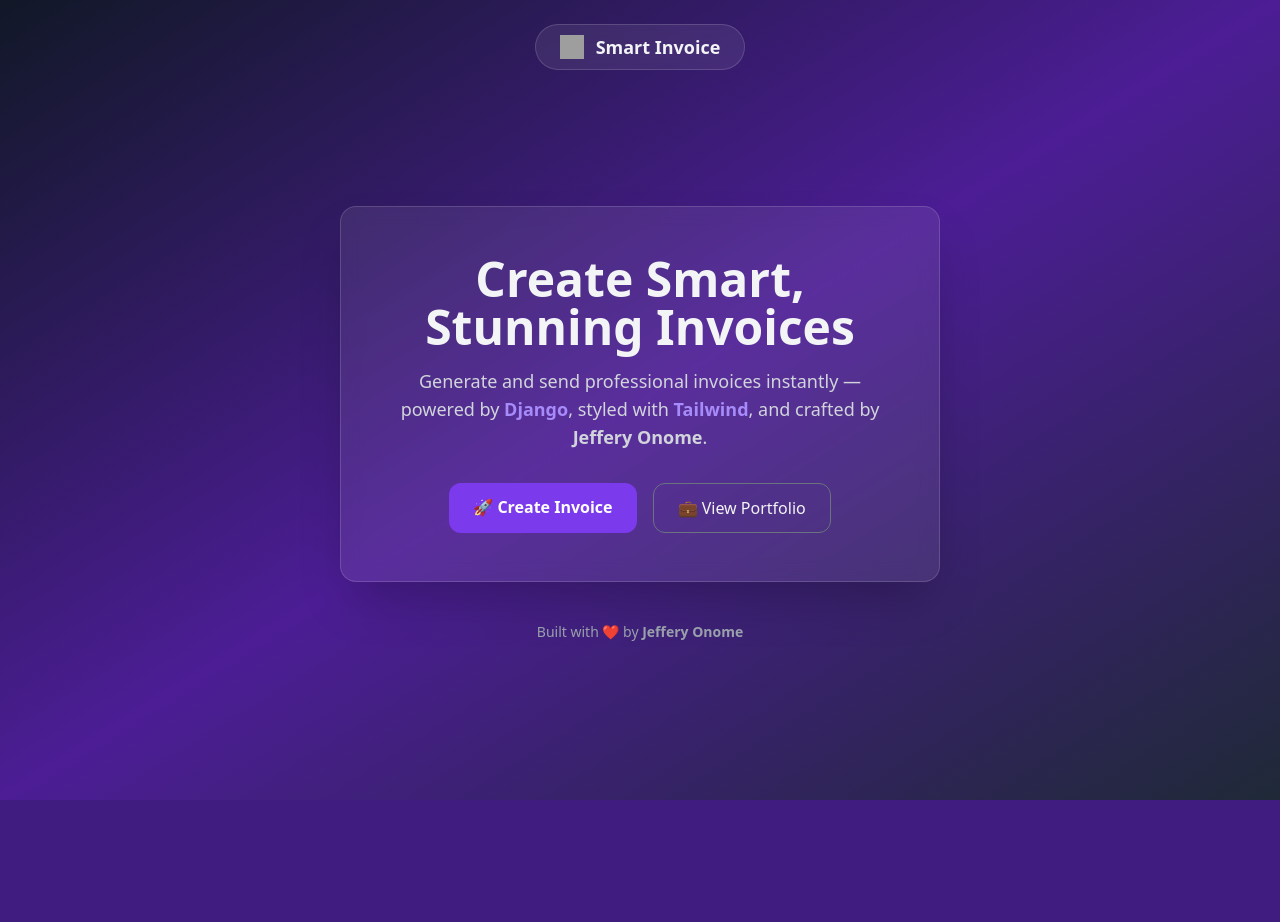
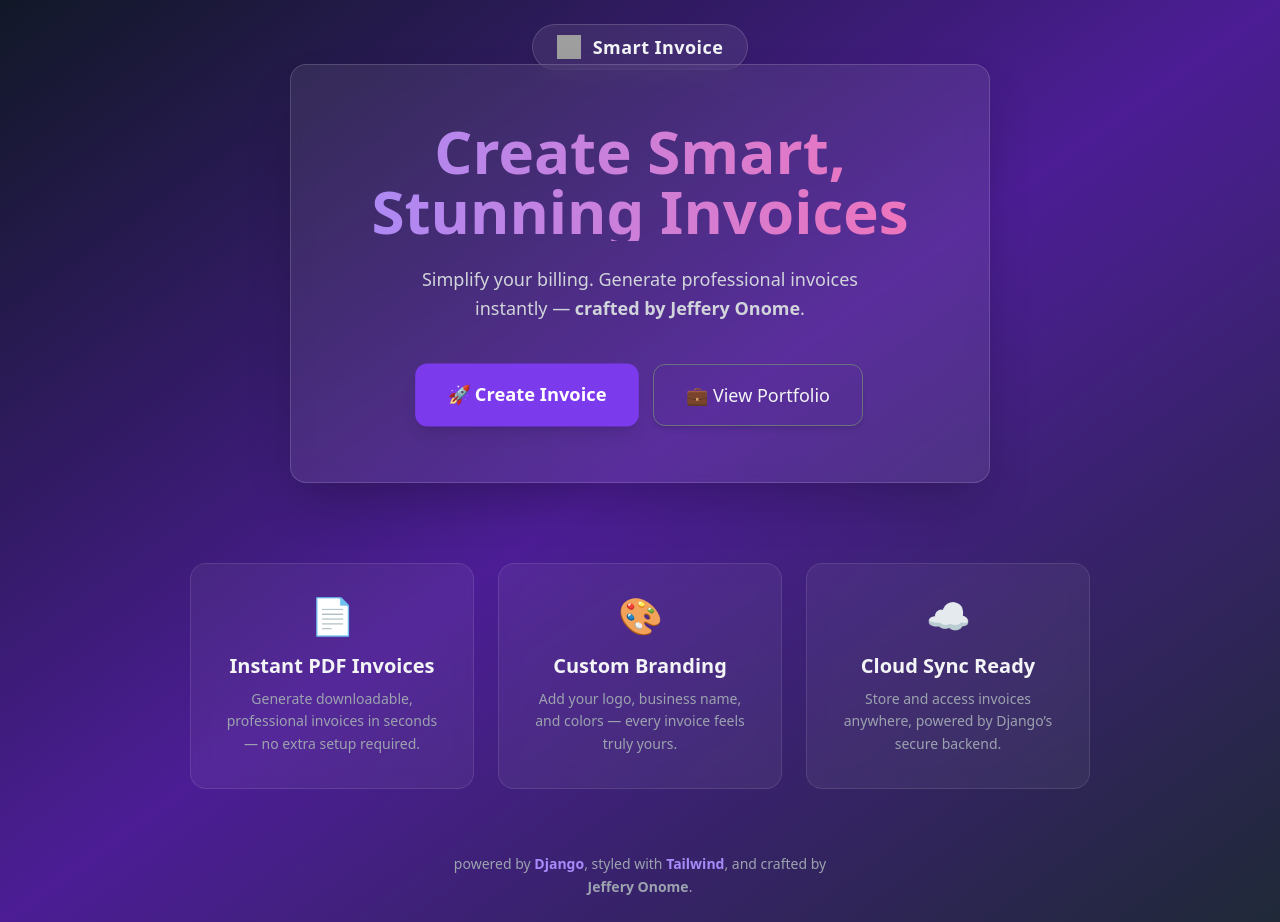
Before and after one commit to goldenjeffempire/smart-invoice, a Django app: page / in a window 1280 px wide. Before the commit the page ends 800 px from the top, so only its background shows below. Run offline with Django 5.2, Linux system fonts and the light colour scheme; data comes from the database, SQL or seed files in the repository; some libraries are stand-ins or nearby versions; grey boxes are pictures that could not be loaded.

Commit message:
Add branded landing page

```diff
--- a/invoices/templates/invoices/landing.html
+++ b/invoices/templates/invoices/landing.html
@@ -6,48 +6,152 @@
   <title>Smart Invoice — Built by Jeffery Onome</title>
   <script src="https://cdn.tailwindcss.com"></script>
   <style>
+    /* Glassmorphism Base */
     .glass {
       background: rgba(255, 255, 255, 0.08);
       backdrop-filter: blur(10px);
       -webkit-backdrop-filter: blur(10px);
       border: 1px solid rgba(255, 255, 255, 0.15);
     }
+
+    /* Button Animation */
     .btn-animate {
       transition: all 0.3s ease;
       transform: scale(1);
+      animation: gentlePulse 3s ease-in-out infinite;
     }
     .btn-animate:hover {
-      transform: scale(1.05);
+      transform: scale(1.08) translateY(-2px);
+      box-shadow: 0 10px 25px rgba(139, 92, 246, 0.4);
+      background: linear-gradient(90deg, #8b5cf6, #a78bfa);
+    }
+
+    /* Hero fade-in */
+    .fade-in {
+      opacity: 0;
+      transform: translateY(10px);
+      animation: fadeIn 1s ease forwards;
+    }
+
+    /* Keyframes */
+    @keyframes fadeIn {
+      to {
+        opacity: 1;
+        transform: translateY(0);
+      }
+    }
+    @keyframes gentlePulse {
+      0%, 100% {
+        transform: scale(1);
+      }
+      50% {
+        transform: scale(1.05);
+      }
+    }
+
+    /* Feature Card Animation */
+    .card {
+      opacity: 0;
+      transform: translateY(30px);
+      transition: all 0.8s ease-out;
+      background: rgba(255, 255, 255, 0.05);
+      border: 1px solid rgba(255, 255, 255, 0.1);
+      backdrop-filter: blur(10px);
+    }
+    .card.visible {
+      opacity: 1;
+      transform: translateY(0);
+    }
+    .card:hover {
+      transform: translateY(-6px);
+      border-color: rgba(255, 255, 255, 0.3);
+      box-shadow: 0 10px 25px rgba(139, 92, 246, 0.3);
     }
   </style>
 </head>
-<body class="bg-gradient-to-br from-gray-900 via-violet-900 to-gray-800 text-gray-100 flex flex-col items-center justify-center min-h-screen">
+
+<body class="bg-gradient-to-br from-gray-900 via-violet-900 to-gray-800 text-gray-100 flex flex-col items-center justify-center min-h-screen overflow-x-hidden">
+
+  <!-- Header -->
   <header class="absolute top-6 left-0 w-full flex justify-center">
-    <div class="glass px-6 py-2 rounded-full flex items-center gap-3">
+    <div class="glass px-6 py-2 rounded-full flex items-center gap-3 shadow-md">
       <img src="https://cdn-icons-png.flaticon.com/512/2329/2329231.png" alt="Smart Invoice Logo" class="w-6 h-6" />
-      <span class="text-lg font-semibold">Smart Invoice</span>
+      <span class="text-lg font-semibold tracking-wide">Smart Invoice</span>
     </div>
   </header>
 
-  <main class="text-center px-6 glass rounded-2xl shadow-2xl py-12 mt-12 w-[90%] md:w-[600px]">
-    <h1 class="text-4xl md:text-5xl font-bold mb-4 leading-tight">Create Smart, Stunning Invoices</h1>
-    <p class="text-gray-300 mb-8 max-w-lg mx-auto text-lg">
-      Generate and send professional invoices instantly — powered by <span class="font-semibold text-violet-400">Django</span>, styled with <span class="font-semibold text-violet-400">Tailwind</span>, and crafted by <strong>Jeffery Onome</strong>.
+  <!-- Hero Section -->
+  <main class="text-center px-6 glass rounded-2xl shadow-2xl py-14 mt-16 w-[90%] md:w-[700px] fade-in">
+    <h1 class="text-5xl md:text-6xl font-extrabold mb-6 leading-tight bg-clip-text text-transparent bg-gradient-to-r from-violet-400 to-pink-400">
+      Create Smart, Stunning Invoices
+    </h1>
+
+    <p class="text-gray-300 mb-10 max-w-lg mx-auto text-lg leading-relaxed">
+      Simplify your billing. Generate professional invoices instantly —
+      <strong>crafted by Jeffery Onome</strong>.
     </p>
 
     <div class="flex justify-center gap-4 flex-wrap">
-      <!-- ✅ Fixed link below -->
-      <a href="{% url 'invoice_create' %}" class="btn-animate px-6 py-3 bg-violet-600 rounded-xl text-white font-semibold hover:bg-violet-500 transition">
+      <a href="/invoices/invoice/"
+         class="btn-animate px-8 py-4 bg-violet-600 rounded-xl text-white font-semibold text-lg shadow-lg transition">
         🚀 Create Invoice
       </a>
-      <a href="https://onome-portfolio-ten.vercel.app" class="btn-animate px-6 py-3 border border-gray-500 rounded-xl hover:bg-gray-800 transition">
+      <a href="https://onome-portfolio-ten.vercel.app"
+         target="_blank"
+         class="px-8 py-4 border border-gray-500 rounded-xl text-lg hover:bg-gray-800 transition shadow-md">
         💼 View Portfolio
       </a>
     </div>
   </main>
 
-  <footer class="mt-10 text-gray-400 text-sm">
-    Built with ❤️ by <strong>Jeffery Onome</strong>
+  <!-- Features -->
+  <section id="features" class="grid grid-cols-1 md:grid-cols-3 gap-6 mt-20 w-[90%] md:w-[900px]">
+    <div class="card p-8 rounded-2xl text-center">
+      <div class="text-4xl mb-4">📄</div>
+      <h3 class="text-xl font-semibold mb-2">Instant PDF Invoices</h3>
+      <p class="text-gray-400 text-sm leading-relaxed">
+        Generate downloadable, professional invoices in seconds — no extra setup required.
+      </p>
+    </div>
+
+    <div class="card p-8 rounded-2xl text-center">
+      <div class="text-4xl mb-4">🎨</div>
+      <h3 class="text-xl font-semibold mb-2">Custom Branding</h3>
+      <p class="text-gray-400 text-sm leading-relaxed">
+        Add your logo, business name, and colors — every invoice feels truly yours.
+      </p>
+    </div>
+
+    <div class="card p-8 rounded-2xl text-center">
+      <div class="text-4xl mb-4">☁️</div>
+      <h3 class="text-xl font-semibold mb-2">Cloud Sync Ready</h3>
+      <p class="text-gray-400 text-sm leading-relaxed">
+        Store and access invoices anywhere, powered by Django’s secure backend.
+      </p>
+    </div>
+  </section>
+
+  <!-- Footer -->
+  <footer class="mt-16 mb-6 text-gray-400 text-sm text-center max-w-md leading-relaxed px-4">
+    powered by <span class="font-semibold text-violet-400">Django</span>,
+    styled with <span class="font-semibold text-violet-400">Tailwind</span>,
+    and crafted by <strong>Jeffery Onome</strong>.
   </footer>
+
+  <!-- Scroll Animation -->
+  <script>
+    const cards = document.querySelectorAll('.card');
+    const observer = new IntersectionObserver(entries => {
+      entries.forEach(entry => {
+        if (entry.isIntersecting) {
+          entry.target.classList.add('visible');
+          observer.unobserve(entry.target);
+        }
+      });
+    }, { threshold: 0.2 });
+
+    cards.forEach(card => observer.observe(card));
+  </script>
+
 </body>
 </html>
--- a/invoices/views.py
+++ b/invoices/views.py
@@ -1,29 +1,53 @@
 # invoices/views.py
 from django.shortcuts import render, redirect, get_object_or_404
+from django.http import HttpResponse
+from django.template.loader import render_to_string
+from django.urls import reverse
 from .forms import InvoiceForm
 from .models import Invoice
-from django.http import HttpResponse
-from django.template.loader import render_to_string
+from io import BytesIO
 from xhtml2pdf import pisa
-from io import BytesIO
-from django.urls import reverse
+
 
 def landing_page(request):
+    # Auto-generate a sample invoice if none exist
+    if not Invoice.objects.exists():
+        # Custom invoice ID like INV-0001
+        invoice_count = Invoice.objects.count() + 1
+        invoice_id = f"INV-{invoice_count:04d}"
+
+        sample_invoice = Invoice.objects.create(
+            invoice_id=invoice_id,
+            client_name="Acme Corp",
+            client_email="client@acmecorp.com",
+            item_description="Website Automation System (Full Stack + AI Integration)",
+            amount=1200.00,
+            due_date="2025-12-31",
+        )
+        sample_invoice.save()
+
     return render(request, 'invoices/landing.html')
+
 
 def invoice_create(request):
     if request.method == 'POST':
         form = InvoiceForm(request.POST)
         if form.is_valid():
-            invoice = form.save()
+            # Auto-generate clean sequential IDs
+            invoice_count = Invoice.objects.count() + 1
+            invoice = form.save(commit=False)
+            invoice.invoice_id = f"INV-{invoice_count:04d}"
+            invoice.save()
             return redirect('invoice_detail', pk=invoice.pk)
     else:
         form = InvoiceForm()
     return render(request, 'invoices/invoice_form.html', {'form': form})
 
+
 def invoice_detail(request, pk):
     invoice = get_object_or_404(Invoice, pk=pk)
     return render(request, 'invoices/invoice_detail.html', {'invoice': invoice})
+
 
 def invoice_pdf(request, pk):
     invoice = get_object_or_404(Invoice, pk=pk)
```
Also changed, not shown: invoices/templates/invoices/invoice_detail.html (+49 -35 lines).
